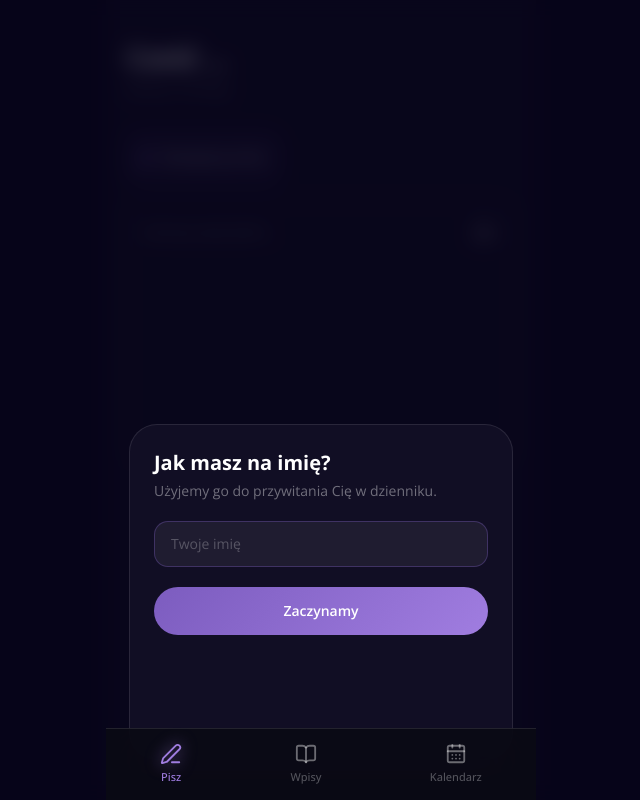
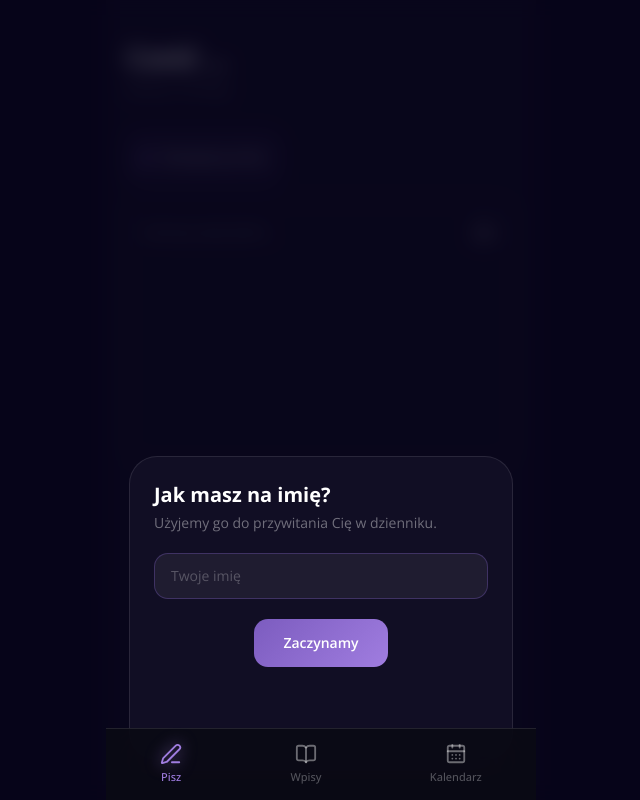
Before and after one commit to margoprzy/Echo, a Next.js app: page /write in a window 1280 px wide. Shown: the whole page, without its empty margins (319-959 px from the left). Built offline with nearby package versions, Linux system fonts and the light colour scheme.

Commit message:
Match 'Zaczynamy' button style to 'Zapisz wpis', reduce bottom padding to 48px
Co-Authored-By: Claude Sonnet 4.6 <noreply@anthropic.com>

```diff
--- a/app/write/page.tsx
+++ b/app/write/page.tsx
@@ -48,12 +48,19 @@ function NameSetupModal({ onDone }: { onDone: (name: string) => void }) {
         />
         <button
           onClick={() => name.trim() && onDone(name.trim())}
-          className="w-full py-3.5 rounded-full font-semibold text-white text-sm"
-          style={{ background: "linear-gradient(135deg, #7C5CBF 0%, #A07DE0 100%)" }}
+          className="block mx-auto py-3.5 font-semibold text-white text-sm active:scale-[0.98] transition-all"
+          style={{
+            background: "linear-gradient(135deg, #7C5CBF 0%, #A07DE0 100%)",
+            borderRadius: "14px",
+            paddingLeft: "24px",
+            paddingRight: "24px",
+            width: "40%",
+            boxShadow: "none",
+          }}
         >
           Zaczynamy
         </button>
-        <div className="h-20" />
+        <div className="h-12" />
       </div>
     </div>
   );
```
